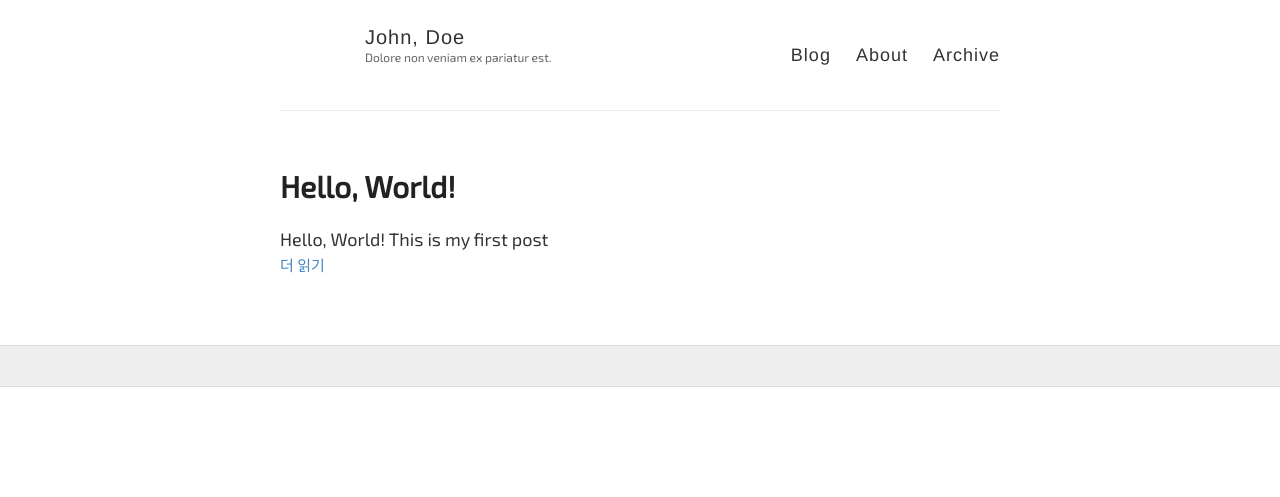
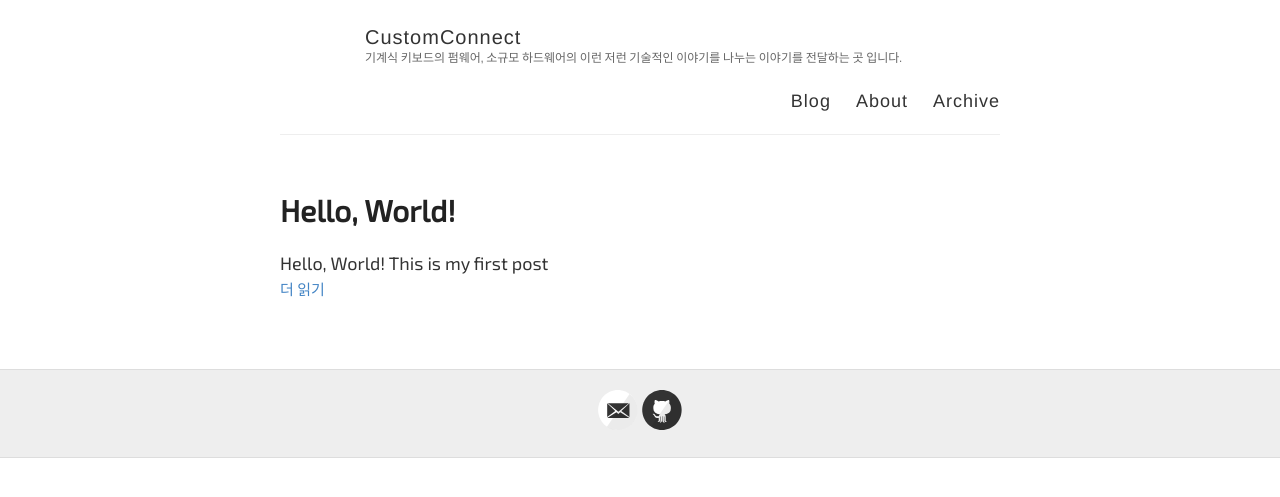
Before and after one commit to jihoon50/jihoon50.github.io, a Jekyll site: the page built from index.html, in a window 1280 px wide. Shown: the top 497 px of the page. Built offline with Jekyll 4.4.1, drawn with Linux system fonts in a browser that asks for light colours; some web fonts are replaced; the list of posts is cut into pages by our own code.

Commit message:
fix: 사이트 메타데이터 수정

```diff
--- a/_config.yml
+++ b/_config.yml
@@ -1,29 +1,15 @@
-#
-# This file contains configuration flags to customize your site
-#
-
-# Name of your site (displayed in the header)
-name: John, Doe
-
-# Short bio or description (displayed in the header)
-description: Dolore non veniam ex pariatur est.
-
-# URL of your avatar or profile pic (you could use your GitHub profile pic)
+name: CustomConnect
+description: 기계식 키보드의 펌웨어, 소규모 하드웨어의 이런 저런 기술적인 이야기를 나누는 이야기를 전달하는 곳 입니다.
 avatar:
-
-#
-# Flags below are optional
-#
-
 timezone: Asia/Seoul
 
 # Includes an icon in the footer for each username you enter
 footer-links:
   dribbble:
-  email:
+  email: customconnect.dev@gmail.com
   facebook:
   flickr:
-  github:
+  github: customconnect
   instagram:
   linkedin:
   pinterest:
```
Also changed, not shown: Setup.md (added).
